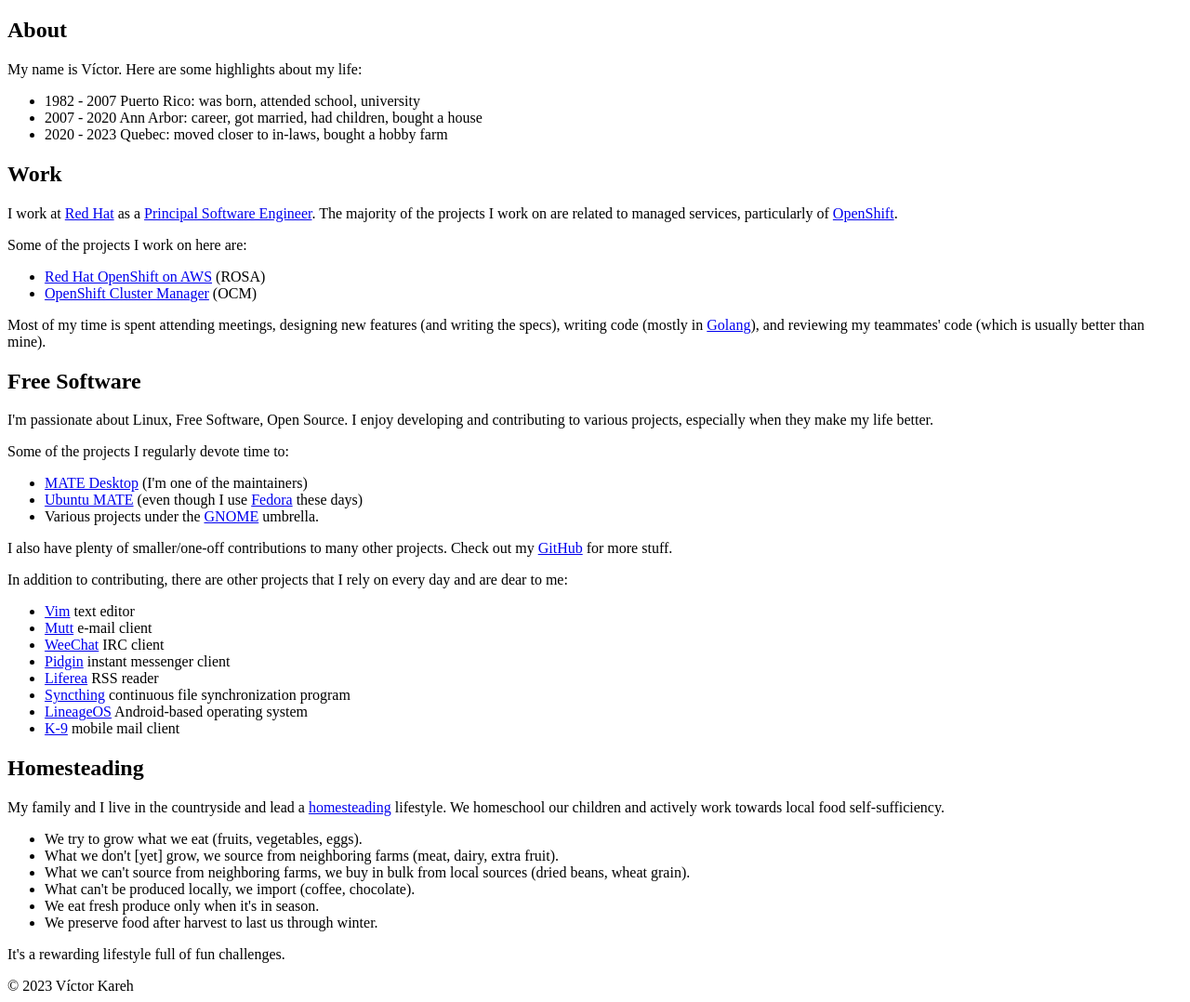
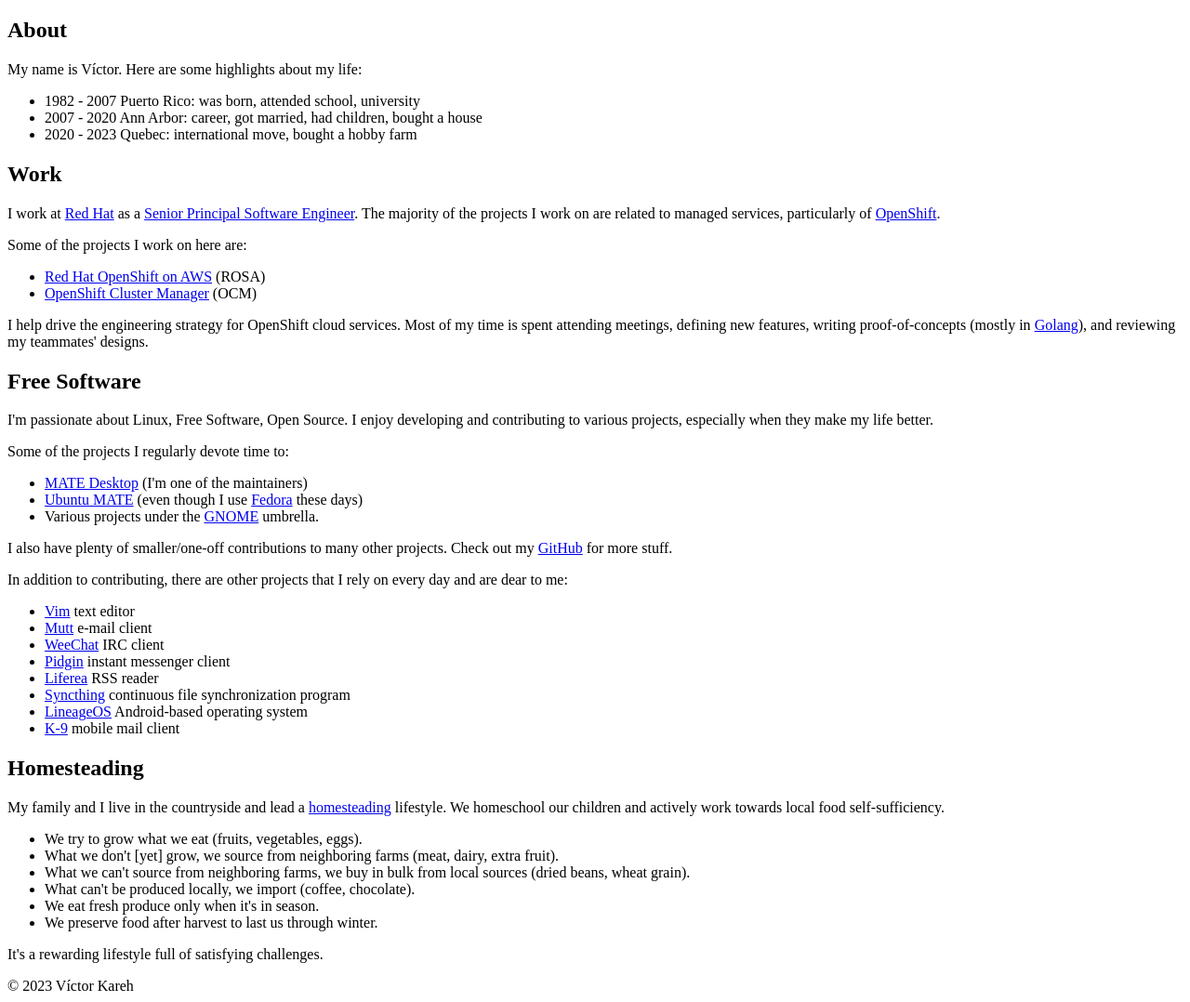
Before and after one commit to vkareh/vkareh.github.com, a plain HTML site: page index.html in a window 1280 px wide. Shown: the part 61-1139 px from the top of the page at 93% size. Drawn offline with Linux system fonts and the light colour scheme.

Commit message:
Update title at Red Hat

```diff
--- a/index.html
+++ b/index.html
@@ -19,14 +19,14 @@
       <ul>
         <li>1982 - 2007 Puerto Rico: was born, attended school, university</li>
         <li>2007 - 2020 Ann Arbor: career, got married, had children, bought a house</li>
-        <li>2020 - <span id="present"></span> Quebec: moved closer to in-laws, bought a hobby farm</li>
+        <li>2020 - <span id="present"></span> Quebec: international move, bought a hobby farm</li>
       </ul>
     </section>
 
     <section>
       <h2>Work</h2>
       <p>
-        I work at <a href="https://www.redhat.com/en">Red Hat</a> as a <a href="https://www.linkedin.com/in/vkareh/">Principal Software Engineer</a>.
+        I work at <a href="https://www.redhat.com/en">Red Hat</a> as a <a href="https://www.linkedin.com/in/vkareh/">Senior Principal Software Engineer</a>.
         The majority of the projects I work on are related to managed services, particularly of <a href="https://www.redhat.com/en/technologies/cloud-computing/openshift">OpenShift</a>.
       </p>
 
@@ -39,7 +39,7 @@
       </ul>
 
       <p>
-        Most of my time is spent attending meetings, designing new features (and writing the specs), writing code (mostly in <a href="https://golang.org">Golang</a>), and reviewing my teammates' code (which is usually better than mine).
+        I help drive the engineering strategy for OpenShift cloud services. Most of my time is spent attending meetings, defining new features, writing proof-of-concepts (mostly in <a href="https://golang.org">Golang</a>), and reviewing my teammates' designs.
       </p>
     </section>
 
@@ -92,7 +92,7 @@
         <li>We eat fresh produce only when it's in season.</li>
         <li>We preserve food after harvest to last us through winter.</li>
       </ul>
-      <p>It's a rewarding lifestyle full of fun challenges.</p>
+      <p>It's a rewarding lifestyle full of satisfying challenges.</p>
     </section>
 
     <footer>
```
